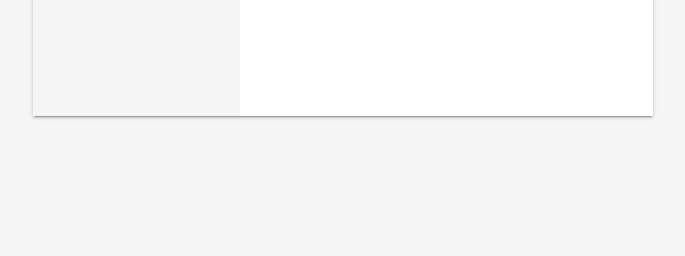
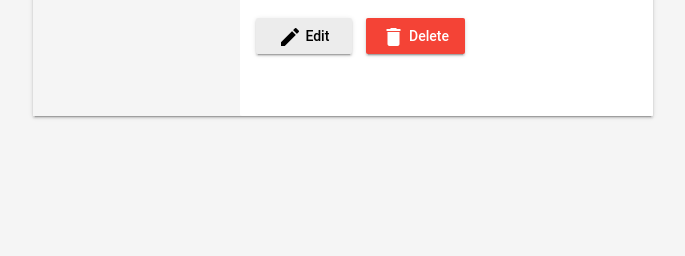
Before and after one commit to abequinonez/udacity-item-catalog, a Flask app: template templates/item.html in a window 1280 px wide. Shown: the part 192-448 px from the top of the page, without its empty margins (297-982 px from the left). Run offline with Flask 2, Linux system fonts and the light colour scheme; the template is opened without the code that fills it, so the values that code supplies are empty.

Commit message:
Add edit and delete buttons to item page

```diff
--- a/static/css/styles.css
+++ b/static/css/styles.css
@@ -101,6 +101,18 @@ body {
     margin-bottom: 0;
 }
 
+/* Edit and delete button styles */
+.item-content .mdl-button {
+    margin-right: 10px;
+    text-transform: none;
+}
+
+/* Make the delete button red with white text */
+.item-content .mdl-button:nth-of-type(2) {
+    background-color: #f44336;
+    color: #fff;
+}
+
 .new-item form,
 .edit-item form {
     overflow: visible;
--- a/templates/item.html
+++ b/templates/item.html
@@ -12,6 +12,14 @@
                         <li>Category: {{item.category.name}}</li>
                         <li>Added by: {{item.user.name}}</li>
                     </ul>
+                    <a href="" class="mdl-button mdl-js-button mdl-button--raised mdl-js-ripple-effect mdl-shadow--2dp">
+                        <i class="material-icons">edit</i>
+                        Edit
+                    </a>
+                    <a href="" class="mdl-button mdl-js-button mdl-button--raised mdl-js-ripple-effect mdl-shadow--2dp">
+                        <i class="material-icons">delete</i>
+                        Delete
+                    </a>
                 </div>
             </div>
         </div>
```
